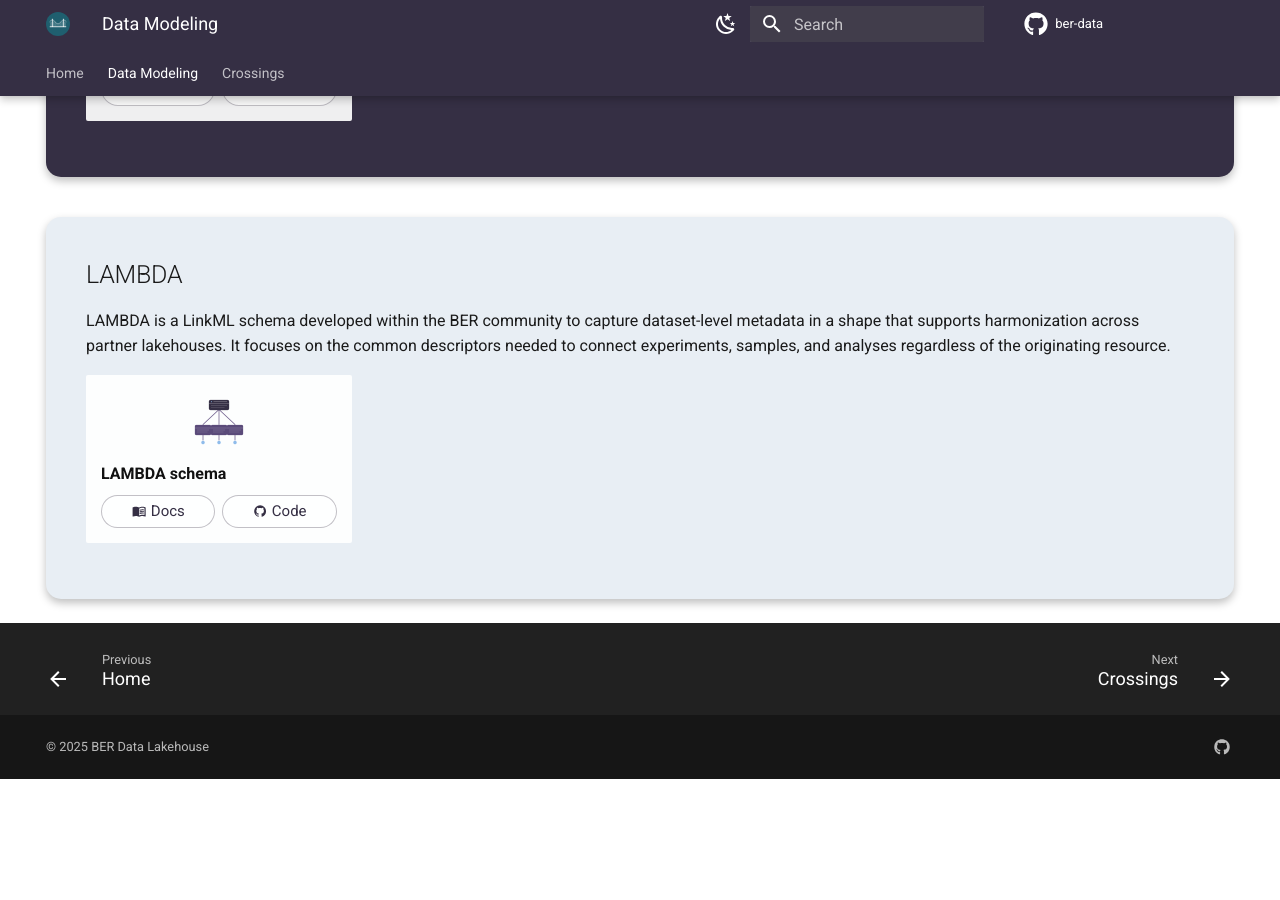
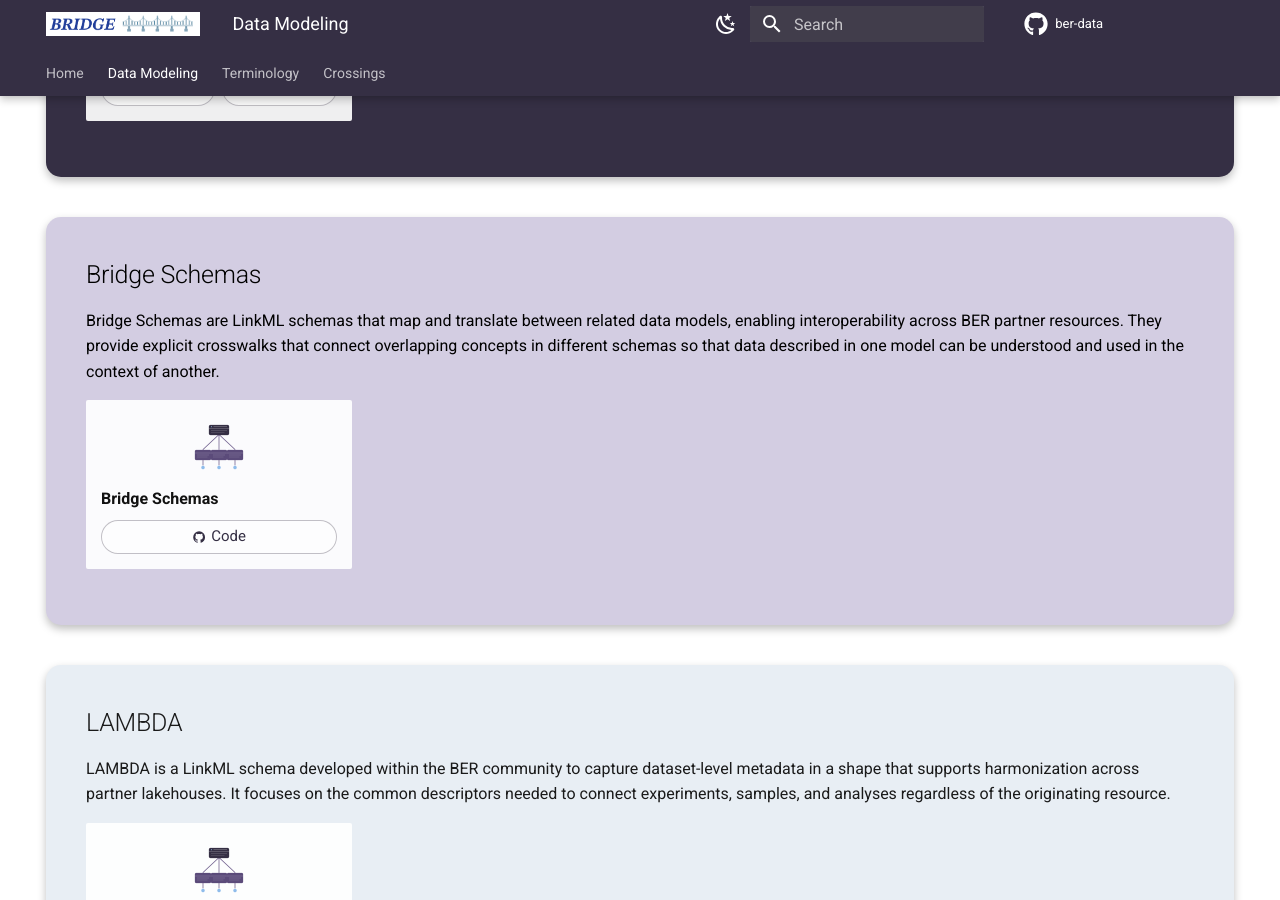
Before and after one commit to ber-data/ber-data.github.io, an MkDocs documentation site: the page built from docs/schemas.md, in a window 1280 px wide and 900 px high, scrolled down 2559 px. Built offline with MkDocs 1.6.1 and Material for MkDocs 9.7.7, drawn with Linux system fonts in a browser that asks for light colours; before the commit the page ends 3338 px from its top, so only the background shows below that.

Commit message:
add terminology reference

```diff
--- a/docs/schemas.md
+++ b/docs/schemas.md
@@ -146,6 +146,29 @@
 
 </section>
 
+<section class="section section--bertron" markdown>
+
+## Bridge Schemas
+
+Bridge Schemas are LinkML schemas that map and translate between related data
+models, enabling interoperability across BER partner resources. They provide
+explicit crosswalks that connect overlapping concepts in different schemas so
+that data described in one model can be understood and used in the context of
+another.
+
+<div class="grid cards lakehouses" markdown>
+
+-   [![Bridge Schemas](assets/images/schema.png)](https://github.com/cmungall/bridge-schemas)
+
+    __Bridge Schemas__
+
+    [:material-github: Code](https://github.com/cmungall/bridge-schemas){ .card-btn }
+    {: .card-links }
+
+</div>
+
+</section>
+
 <section class="section section--modeling" markdown>
 
 ## LAMBDA
--- a/mkdocs.yml
+++ b/mkdocs.yml
@@ -40,7 +40,7 @@
   icon:
     repo: fontawesome/brands/github
   favicon: assets/favicon.png
-  logo: assets/images/bridge-logo.svg
+  logo: assets/images/bridge-logo.png
 
 extra:
   social:
@@ -103,5 +103,6 @@
 nav:
   - Home: index.md
   - Data Modeling: schemas.md
+  - Terminology: terminology.md
   - Crossings:
     - blog/index.md
```
Also changed, not shown: docs/index.md (+2 -1 lines), docs/terminology.md (added, +252 -0 lines), docs/assets/images/bridge-logo-thumb.png (added), docs/assets/images/bridge-logo.png.
